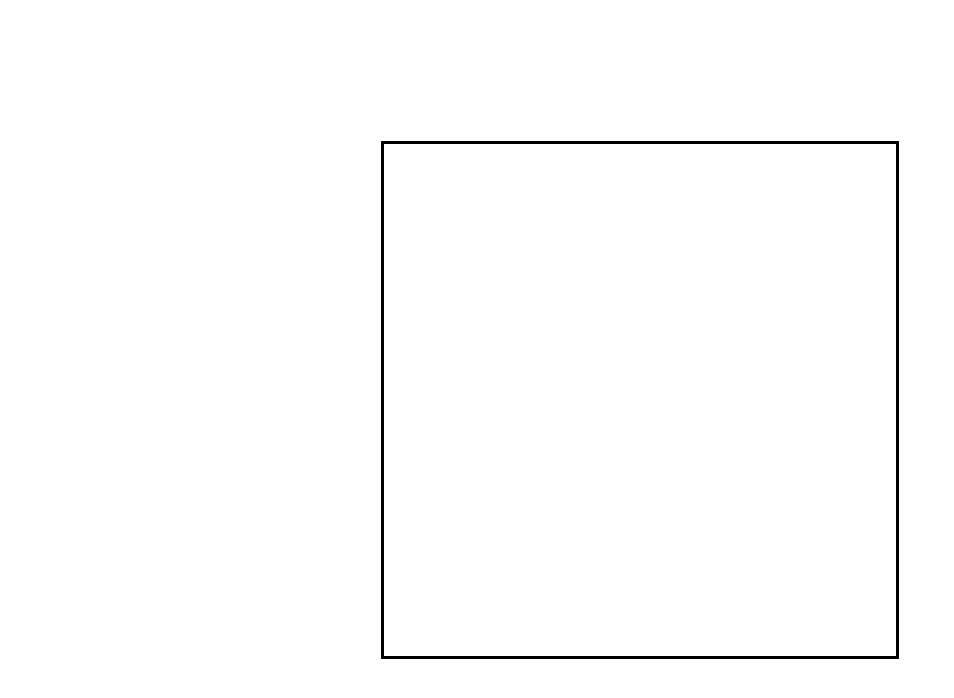
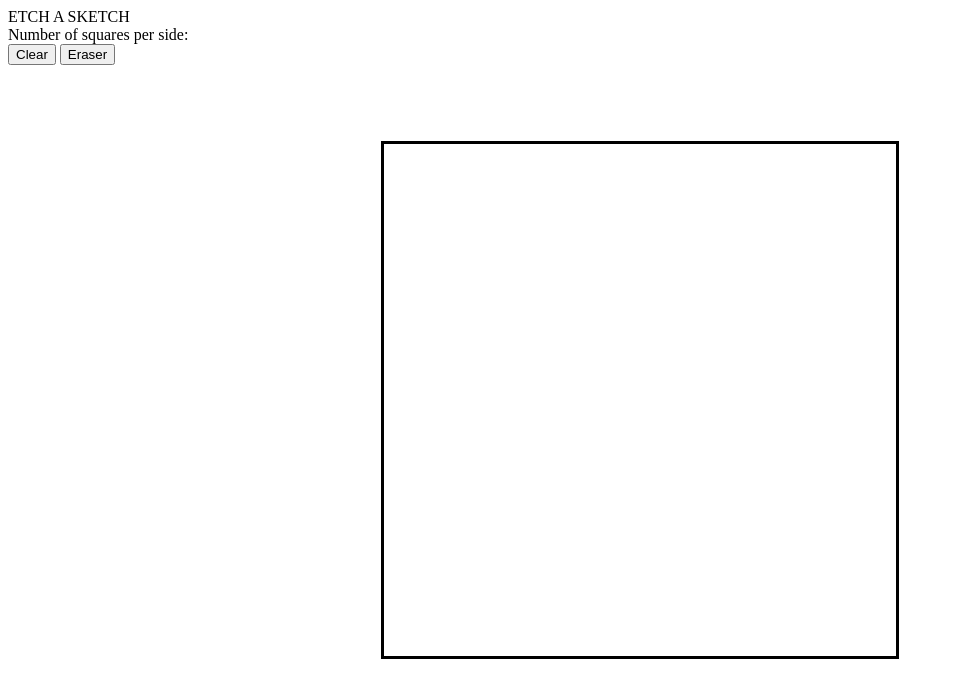
Before and after one commit to VinceDaPrince45/Etch-a-sketch, a plain HTML site: page index.html in a window 1280 px wide. Shown: the whole page, without its empty margins (0-954 px from the left). Drawn offline with Linux system fonts and the light colour scheme.

Commit message:
add title and sidebar for input options

```diff
--- a/index.html
+++ b/index.html
@@ -9,6 +9,12 @@
     <script src = 'javascript.js' defer></script>
 </head>
 <body>
+    <div id = 'header'>ETCH A SKETCH</div>
+    <div class = 'sidebar'>
+        <div class = 'grid'>Number of squares per side: </div>
+        <button class = 'clear'>Clear</button>
+        <button class = 'eraser'>Eraser</button>
+    </div>
     <div id = 'container'></div>
 </body>
 </html>
```
